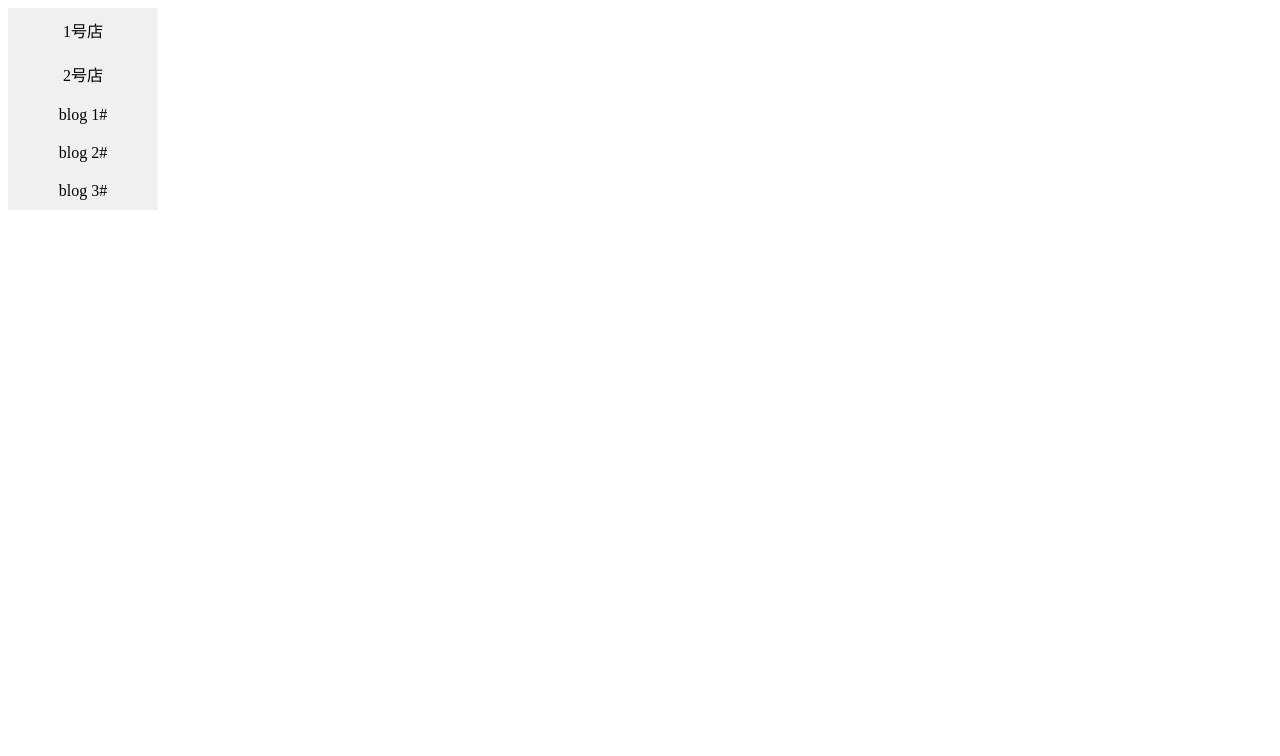
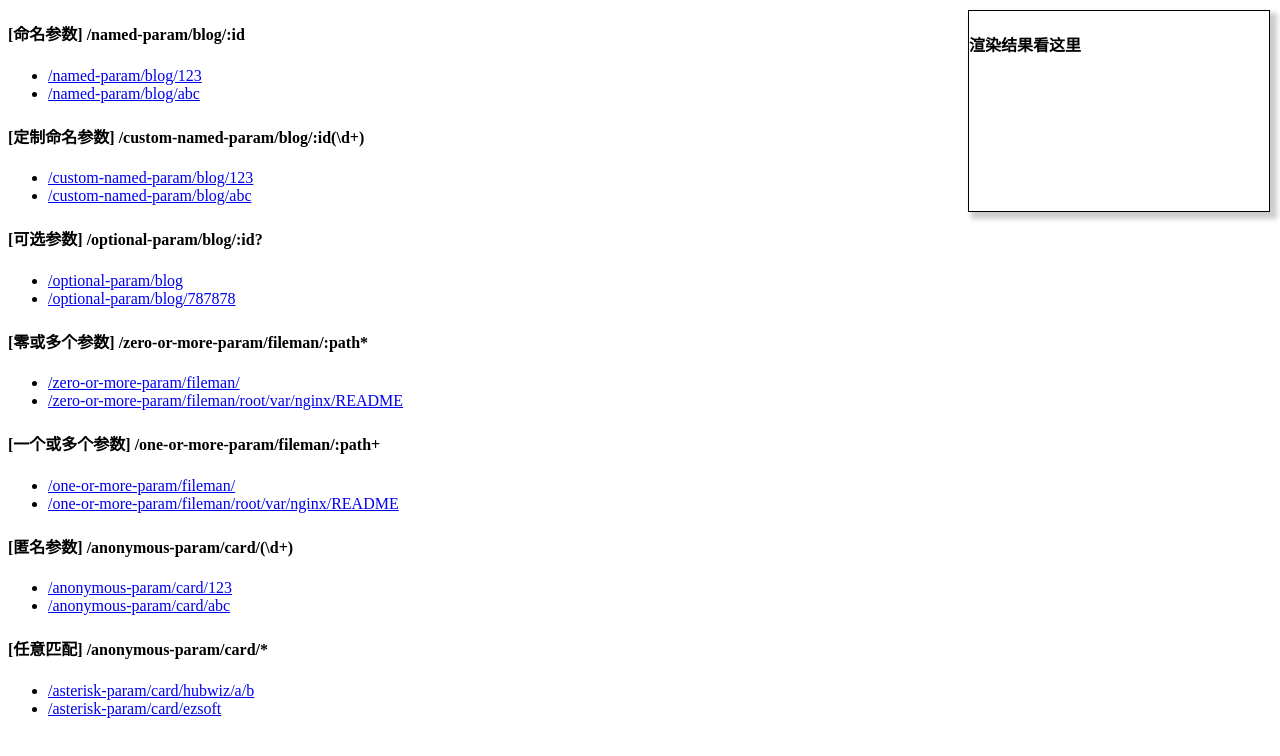
Before and after one commit to ChangsongYao/vuerouter2rumentg, a Vue app: page / in a window 1280 px wide. Shown: the top 756 px of the page. Built offline with nearby package versions, Linux system fonts and the light colour scheme.

Commit message:
2.4 参数化路径解析原理及应用

```diff
--- a/src/App.vue
+++ b/src/App.vue
@@ -1,13 +1,14 @@
 <template>
   <div id="app" v-cloak>
-    <div class="main">
-      <nav>
-        <router-link to="/shop/1">1号店</router-link>
-        <router-link to="/shop/2">2号店</router-link>
-        <router-link v-for="(blog,idx) in $blogs" :to="'/blog/' + idx">
-          {{blog.title}}
-        </router-link>
-      </nav>
+    <div class="demo" v-for="demo in demos">
+      <h4>[{{demo.name}}] {{demo.pattern}}</h4>
+      <ul>
+        <li v-for="test in demo.tests">
+          <router-link :to="test">{{test}}</router-link>
+        </li>
+      </ul>
+    </div>
+    <div class="content">
       <router-view></router-view>
     </div>
   </div>
@@ -16,12 +17,68 @@
 <script>
   export default {
     name: 'App',
-    methods:{
-      href(){ return window.location.href}
-    },
-    watch:{
-      '$route'(){ this.$forceUpdate() }
-    },
+    data:function () {
+      return {
+        demos:[
+          {
+            name: '命名参数',
+            pattern: '/named-param/blog/:id',
+            tests: [
+              '/named-param/blog/123',
+              '/named-param/blog/abc'
+            ]
+          },
+          {
+            name: '定制命名参数',
+            pattern: '/custom-named-param/blog/:id(\\d+)',
+            tests:[
+              '/custom-named-param/blog/123',
+              '/custom-named-param/blog/abc'
+            ]
+          },
+          {
+            name: '可选参数',
+            pattern: '/optional-param/blog/:id?',
+            tests: [
+              '/optional-param/blog',
+              '/optional-param/blog/787878'
+            ]
+          },
+          {
+            name: '零或多个参数',
+            pattern: '/zero-or-more-param/fileman/:path*',
+            tests: [
+              '/zero-or-more-param/fileman/',
+              '/zero-or-more-param/fileman/root/var/nginx/README'
+            ]
+          },
+          {
+            name: '一个或多个参数',
+            pattern: '/one-or-more-param/fileman/:path+',
+            tests: [
+              '/one-or-more-param/fileman/',
+              '/one-or-more-param/fileman/root/var/nginx/README'
+            ]
+          },
+          {
+            name: '匿名参数',
+            pattern: '/anonymous-param/card/(\\d+)',
+            tests:[
+              '/anonymous-param/card/123',
+              '/anonymous-param/card/abc'
+            ]
+          },
+          {
+            name: '任意匹配',
+            pattern: '/anonymous-param/card/*',
+            tests:[
+              '/asterisk-param/card/hubwiz/a/b',
+              '/asterisk-param/card/ezsoft'
+            ]
+          }
+        ]
+      }
+    }
   }
 </script>
 
@@ -40,31 +97,14 @@
     0%{width:0%}
     100%{width:90%}
   }
-  div.main{
-    display:flex;
-  }
-  nav{
-    width:150px;
-    background:#f0f0f0;
-  }
-  article{
-    padding: 0px 10px;
-    flex:1;
-  }
-  a{
-    display:block;
-    text-decoration: none;
-    color:black;
-    padding:10px 20px;
-    text-align:center;
-  }
-  a:hover{
-    background:#777;
-    color:white;
-  }
-  .router-link-exact-active{
-    background:blue;
-    color:white;
+  .content{
+    position:fixed;
+    right:10px;
+    top:10px;
+    border:1px solid #000;
+    width:300px;
+    height:200px;
+    box-shadow:5px 5px 5px 2px rgba(0,0,0,.2);
   }
   pre{
     font-family:Consolas;
--- a/src/main.js
+++ b/src/main.js
@@ -11,33 +11,21 @@ Vue.config.productionTip = false
 
 Vue.use(VueRouter);
 
-const _blogs = [
-  {title:'blog 1#',content:'content of blog 1#...'},
-  {title:'blog 2#',content:'content of blog 2#...'},
-  {title:'blog 3#',content:'content of blog 3#...'},
-]
-
-Vue.mixin({
-  beforeCreate(){ this.$blogs = _blogs  }
-})
-
-const EzShop ={template:'<h1>SHOP {{$route.params.id}}#</h1>'}
-
-const EzBlog = {
-  template:`
-    <article>
-  	  <h1>{{blog.title}}</h1>
-      <p>{{blog.content}}</p>
-    </article>
-    `,
-  computed:{
-    blog(){ return this.$blogs[+this.$route.params.idx] }
-  }
-}
+const EzHome = {template:'<h4>渲染结果看这里</h4>'}
+const EzBlog = {template:'<h4>BLOG {{$route.params.id}}</h4>'}
+const EzFileMan = {template:'<h4>FILE {{$route.params.path}}</h4>}'}
+const EzCard = {template:'<h4>CARD {{$route.params[0]}}</h4>'}
 
 const router = new VueRouter({
   routes:[
-    {path:'/blog/:idx',component:EzBlog}
+    {path:'/',component:EzHome},
+    {path:'/named-param/blog/:id',component:EzBlog},
+    {path:'/custom-named-param/blog/:id(\\d+)',component:EzBlog},
+    {path:'/optional-param/blog/:id?',component:EzBlog},
+    {path:'/zero-or-more-param/fileman/:path*',component:EzFileMan},
+    {path:'/one-or-more-param/fileman/:path+',component:EzFileMan},
+    {path:'/anonymous-param/card/(\\d+)',component:EzCard},
+    {path:'/asterisk-param/card/*',component:EzCard}
   ]
 })
 
```
